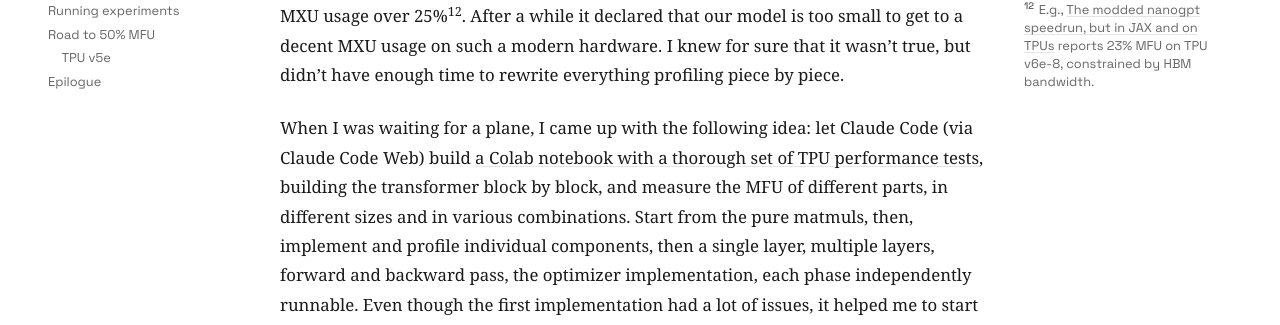
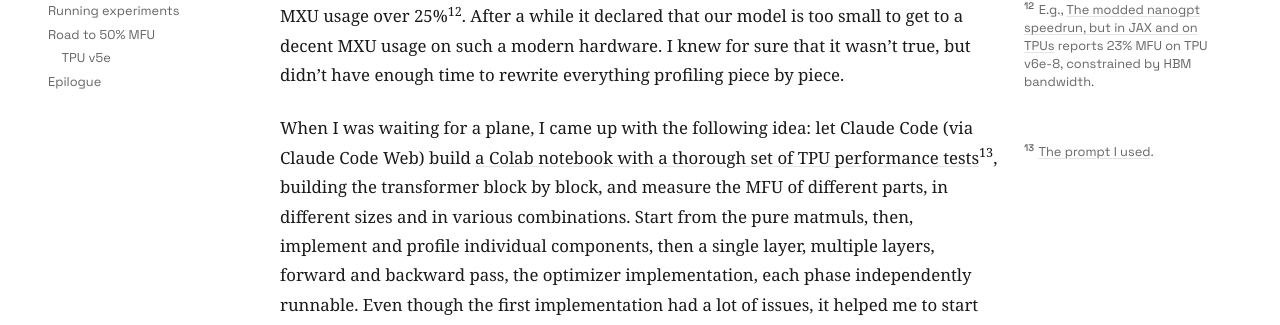
Before and after one commit to vorushin/vorushin.github.io, a Jekyll site: the page built from _posts/2026-02-22-llm-pretraining-tpu-v6e-50usd.md, in a window 1280 px wide and 900 px high, scrolled down 4391 px. Shown: the part 118-443 px from the top of the window. Built offline with Jekyll 4.4.1, drawn with Linux system fonts in a browser that asks for light colours; some of the changed text lies outside the part shown.

Commit message:
Add tweet sidenote for CC Web prompt in TPU blog post
Co-Authored-By: Claude Opus 4.6 <noreply@anthropic.com>

```diff
--- a/_posts/2026-02-22-llm-pretraining-tpu-v6e-50usd.md
+++ b/_posts/2026-02-22-llm-pretraining-tpu-v6e-50usd.md
@@ -121,9 +121,10 @@ I started creating this setup while on vacation - I had little snippets of compu
 
 Nevertheless first versions of the training only reached 25% MXU usage. I pushed Opus to dig hard and investigate, but without the ability to run experiments on Colab TPUs and get the measurements it relied on online reports where other people struggled to reach MXU usage over 25%[^nanogpt_jax]. After a while it declared that our model is too small to get to a decent MXU usage on such a modern hardware. I knew for sure that it wasn't true, but didn't have enough time to rewrite everything profiling piece by piece.
 
+[^cc_tweet]: [The prompt I used](https://x.com/vorushin/status/2024040663214588124).
 [^nanogpt_jax]: E.g., [The modded nanogpt speedrun, but in JAX and on TPUs](https://nor-blog.pages.dev/posts/2025-08-21-modded-nanogpt-jax/) reports 23% MFU on TPU v6e-8, constrained by HBM bandwidth.
 
-When I was waiting for a plane, I came up with the following idea: let Claude Code (via Claude Code Web) build [a Colab notebook with a thorough set of TPU performance tests](https://github.com/vorushin/tpuchat/blob/master/05_tpu_perf.ipynb), building the transformer block by block, and measure the MFU of different parts, in different sizes and in various combinations. Start from the pure matmuls, then, implement and profile individual components, then a single layer, multiple layers, forward and backward pass, the optimizer implementation, each phase independently runnable. Even though the first implementation had a lot of issues, it helped me to start seeing MFU north of 50% and I was eventually able to dissect the slow parts and replace them with the faster implementations.
+When I was waiting for a plane, I came up with the following idea: let Claude Code (via Claude Code Web) build [a Colab notebook with a thorough set of TPU performance tests](https://github.com/vorushin/tpuchat/blob/master/05_tpu_perf.ipynb)[^cc_tweet], building the transformer block by block, and measure the MFU of different parts, in different sizes and in various combinations. Start from the pure matmuls, then, implement and profile individual components, then a single layer, multiple layers, forward and backward pass, the optimizer implementation, each phase independently runnable. Even though the first implementation had a lot of issues, it helped me to start seeing MFU north of 50% and I was eventually able to dissect the slow parts and replace them with the faster implementations.
 
 <figure>
 <img src="/img/tpu_ablations/tpu_perf.png" alt="05_tpu_perf notebook screenshot">
```
